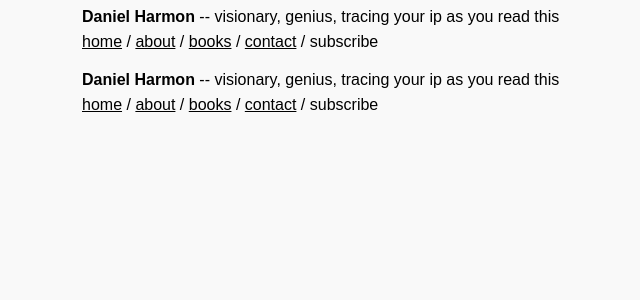
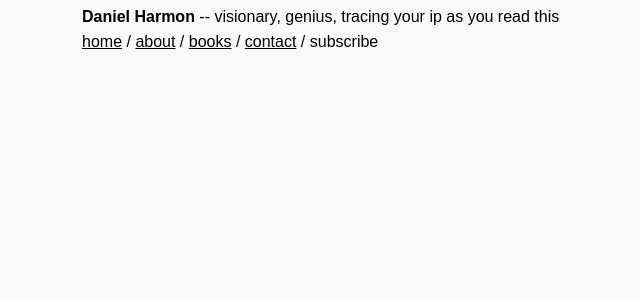
Before and after one commit to Dan-Harmon/Dan-Harmon.github.io, a Jekyll site: the page built from index.html, in a window 1280 px wide. Shown: the top 300 px of the page, without its empty margins (258-898 px from the left). Built offline with Jekyll 4.4.1, drawn with Linux system fonts in a browser that asks for light colours.

Commit message:
indexpagefix

```diff
--- a/index.html
+++ b/index.html
@@ -3,10 +3,6 @@ title: home
 layout: default
 ---
 
-<div><b>Daniel Harmon</b> -- visionary, genius, tracing your ip as you read this</div>
-
-<div class="closeness"><a href="/index.html">home</a> / <a href="/about.html">about</a> / <a href="/books.html">books</a> / <a href="/contact.html">contact</a> / <a>subscribe</a></div>
-
 {% for post in site.posts %}
   <a href="{{ post.url }}" class="blogLink"><b>{{ post.title }}</b></a>
   <p class="tag"><b>{{ post.date | date_to_string }} [ {{post.tag}} ]</b></p>
```
